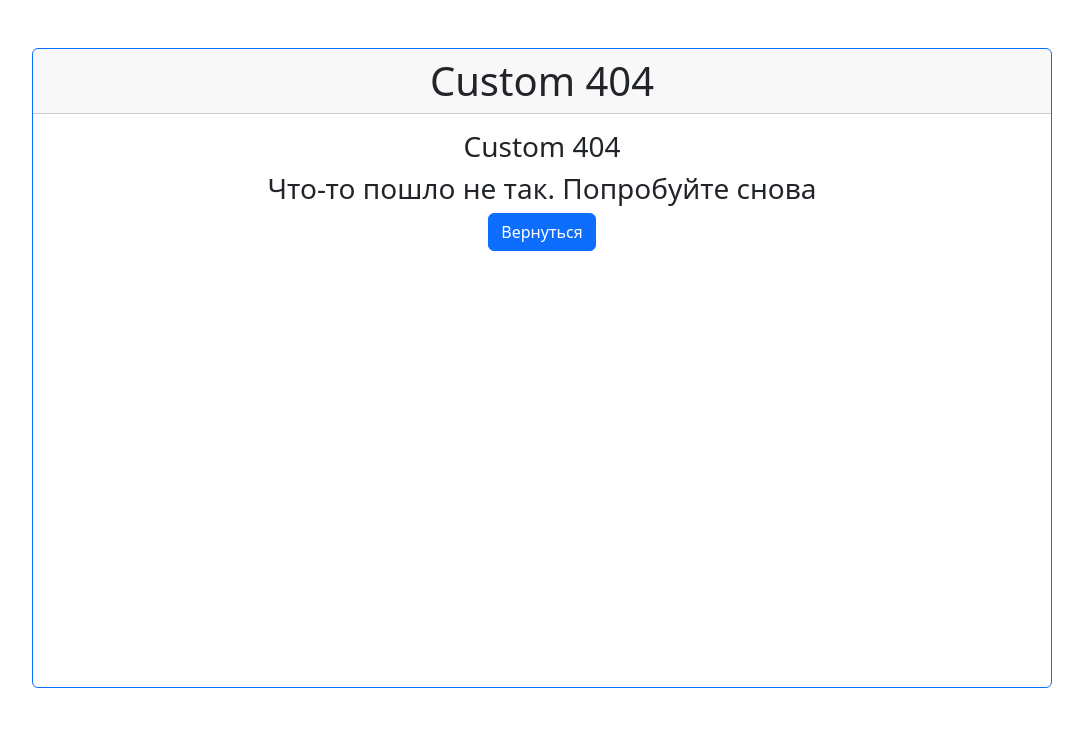
After one commit to bissaliev/WeatherProject, a Django app: template weather_project/weather_app/templates/weather_app/404.html in a window 1280 px wide. The commit adds this page. Shown: the top 735 px of the page, without its empty margins (98-1181 px from the left). Run offline with Django 5.2, Linux system fonts and the light colour scheme; the template is opened without the code that fills it, so the values that code supplies are empty; some libraries are stand-ins or nearby versions.

Commit message:
Добавление страницы ошибки 404

```diff
--- a/weather_project/weather_app/templates/base.html
+++ b/weather_project/weather_app/templates/base.html
@@ -19,7 +19,7 @@
 </head>
 
 <body>
-    <div class="d-flex">
+    <div class="d-flex justify-content-center align-items-center">
         {% block content %}
 
         {% endblock content %}
--- /dev/null
+++ b/weather_project/weather_app/templates/weather_app/404.html
@@ -0,0 +1,20 @@
+{% extends "base.html" %}
+{% block title %}Custom 404{% endblock %}
+{% block content %}
+<div class="container">
+    <div class="row">
+        <div class="col-12 justify-content-center align-items-center h-100">
+            <div class="card border-primary text-center m-lg-5 m-2" style="height: 40rem;">
+                <h1 class="card-header">
+                    Custom 404
+                </h1>
+                <div class="card-body">
+                    <h3 class="card-title">Custom 404</h3>
+                    <h3 class="card-text">Что-то пошло не так. Попробуйте снова</h3>
+                    <a href="{% url 'weather_app:home' %}" class="btn btn-primary">Вернуться</a>
+                </div>
+            </div>
+        </div>
+    </div>
+</div>
+{% endblock %}
--- a/weather_project/weather_project/urls.py
+++ b/weather_project/weather_project/urls.py
@@ -1,8 +1,9 @@
+from django.conf import settings
+from django.conf.urls.static import static
 from django.contrib import admin
 from django.urls import include, path
-from django.conf import settings
-from django.conf.urls.static import static
 
+handler404 = "weather_app.views.page_not_found"
 
 urlpatterns = [
     path("admin/", admin.site.urls),
@@ -10,4 +11,6 @@ urlpatterns = [
 ]
 
 if settings.DEBUG:
-    urlpatterns += static(settings.MEDIA_URL, document_root=settings.MEDIA_ROOT)
+    urlpatterns += static(
+        settings.MEDIA_URL, document_root=settings.MEDIA_ROOT
+    )
```
